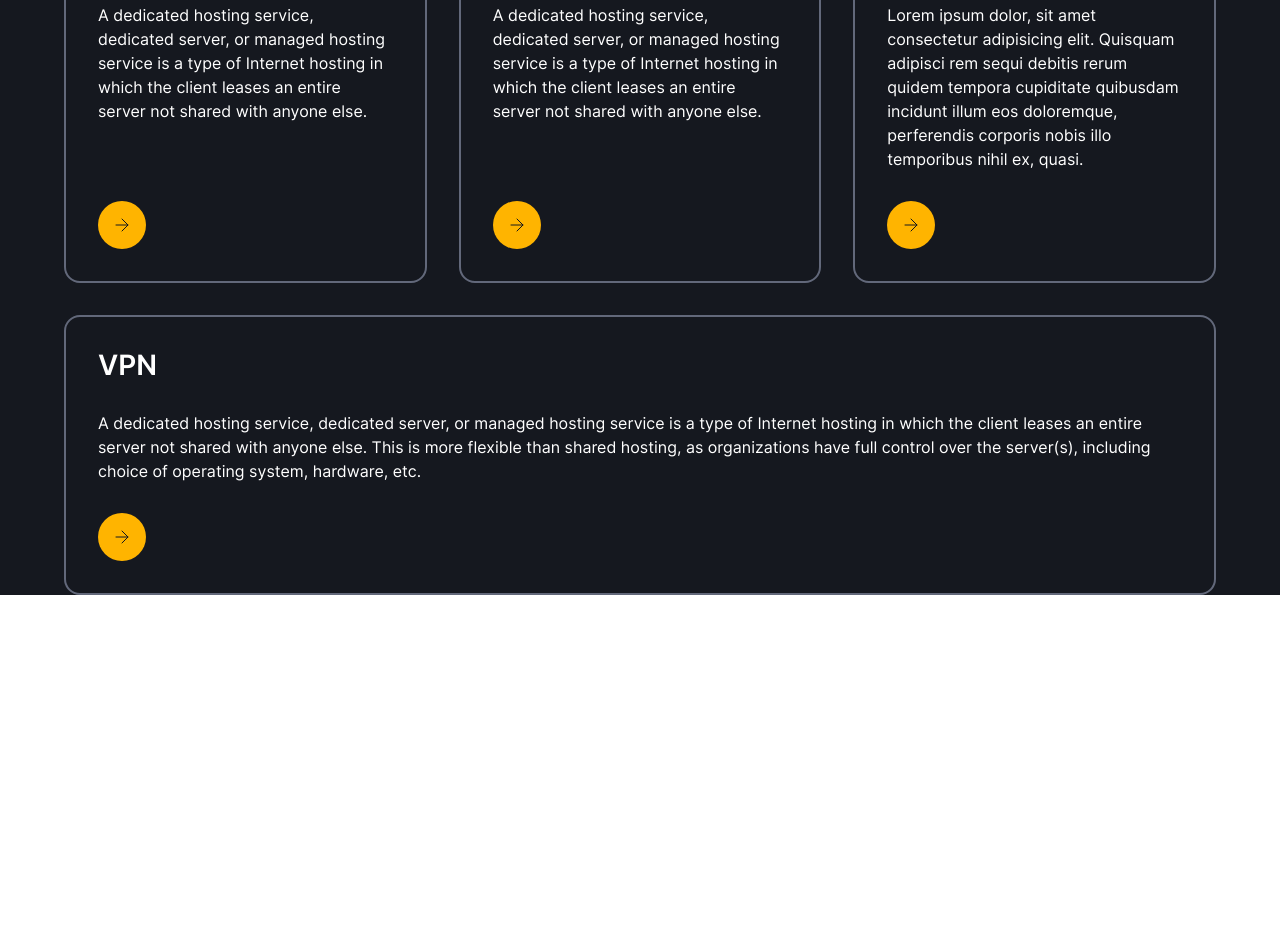
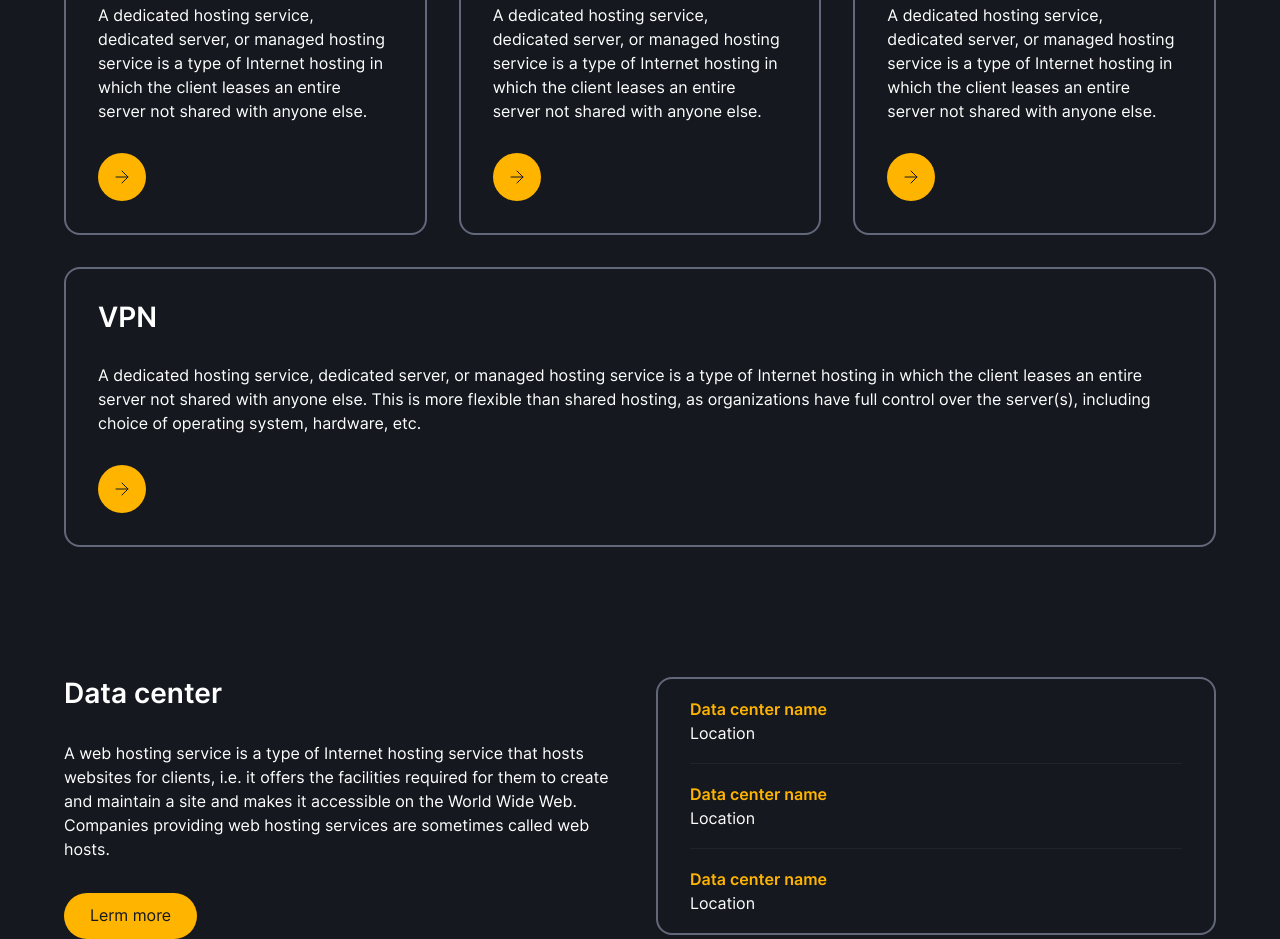
Before and after one commit to vmnekrasovv/xlgames, a plain HTML site: page app/index.html in a window 1280 px wide. Shown: the part 683-1622 px from the top of the page. Before the commit the page ends 1278 px from the top, so only its background shows below. Drawn offline with Linux system fonts and the light colour scheme.

Commit message:
третья секция (data-center)

```diff
--- a/app/index.html
+++ b/app/index.html
@@ -120,7 +120,7 @@
 
 					<div class="services-item">
 						<div class="services-item__title">Web Hosting</div>
-						<p class="services-item__text">Lorem ipsum dolor, sit amet consectetur adipisicing elit. Quisquam adipisci rem sequi debitis rerum quidem tempora cupiditate quibusdam incidunt illum eos doloremque, perferendis corporis nobis illo temporibus nihil ex, quasi.</p>
+						<p class="services-item__text">A dedicated hosting service, dedicated server, or managed hosting service is a type of Internet hosting in which the client leases an entire server not shared with anyone else.</p>
 						<a href="#" class="button-small services-item__button"></a>
 					</div>
 
@@ -135,6 +135,44 @@
 			</div> <!-- /container -->
 		</section> <!-- /section-services -->
 
+		<section class="section section-data-center">
+			<div class="container">
+
+				<div class="section-left">
+					<div class="section-title">Data center</div>
+					<p class="text-size-l">
+						A web hosting service is a type of Internet hosting service that hosts websites for clients, i.e. it offers the facilities required for them to create and maintain a site and makes it accessible on the World Wide Web. Companies providing web hosting services are sometimes called web hosts.
+					</p>
+					<a href="#" class="button">Lerm more</a>
+				</div>
+
+				<div class="section-right">
+
+					<div class="data-center">
+
+						<div class="data-center__item">
+							<div class="data-center__title">Data center name</div>
+							<div class="data-center__location">Location</div>
+						</div>
+
+						<div class="data-center__item">
+							<div class="data-center__title">Data center name</div>
+							<div class="data-center__location">Location</div>
+						</div>
+
+						<div class="data-center__item">
+							<div class="data-center__title">Data center name</div>
+							<div class="data-center__location">Location</div>
+						</div>
+
+					</div> <!-- /data-center -->
+
+				</div>
+
+
+			</div> <!-- /container -->
+		</section> <!-- /section-data-center -->
+
 	</div> <!-- /page-->
 
 </body>
--- a/app/scss/_basic.scss
+++ b/app/scss/_basic.scss
@@ -128,7 +128,7 @@ body.lock {
 	background: var(--color-orange);
 	position: relative;
 	border: 2px solid transparent;
-
+	transition: .2s;
 
 	&:hover {
 		background: transparent;
@@ -151,6 +151,25 @@ body.lock {
 	}
 }
 
+.button {
+	display: inline-block;
+	padding: 10px 24px 12px;
+	border-radius: 24px;
+	border: 2px solid transparent;
+	background: var(--color-orange);
+	text-align: center;
+	font: var(--text-size-m);
+	color: var(--color-dark);
+	text-decoration: none;
+	transition: .2s;
+
+	&:hover {
+		color: #fff;
+		background: transparent;
+		border-color: var(--color-orange);
+	}
+}
+
 .logo {
 	width: 164px;
 	height: 32px;
--- a/app/scss/app.scss
+++ b/app/scss/app.scss
@@ -6,6 +6,7 @@
 
 @import 'sections/servers';
 @import 'sections/services';
+@import 'sections/data_center';
 
 /*
 @import 'footer';*/
--- /dev/null
+++ b/app/scss/sections/_data_center.scss
@@ -0,0 +1,59 @@
+.section-data-center {
+
+	.container {
+		display: flex;
+		gap: 32px;
+
+		@media (max-width: 990px) {
+			gap: 50px;
+			flex-wrap: wrap;
+		}
+	}
+
+	.section-left,
+	.section-right {
+		flex: 1;
+
+		@media (max-width: 990px) {
+			flex-basis: 100%;
+		}
+	}
+
+	.section-title {
+		margin-bottom: 32px;
+	}
+
+	.text-size-l {
+		margin-bottom: 32px;
+	}
+
+	.data-center {
+		padding: 20px 32px;
+		border: 2px solid var(--color-grey-light);
+   	 	border-radius: 16px;
+
+   	 	&__item {
+   	 		padding-bottom: 20px;
+   	 		margin-bottom: 20px;
+   	 		border-bottom: 1px solid var(--color-grey);
+
+   	 		&:last-child {
+   	 			padding-bottom: 0;
+   	 			margin-bottom: 0;
+   	 			border-bottom: none;
+   	 		}
+   	 	}
+
+		&__title,
+		&__location {
+			font: var(--text-size-m);
+		}
+
+   	 	&__title {
+   	 		color: var(--color-orange);
+   	 		font-weight: 600;
+   	 		margin-bottom: 4px;
+   	 	}
+
+	}
+}
```
Also changed, not shown: app/css/app.min.css.
